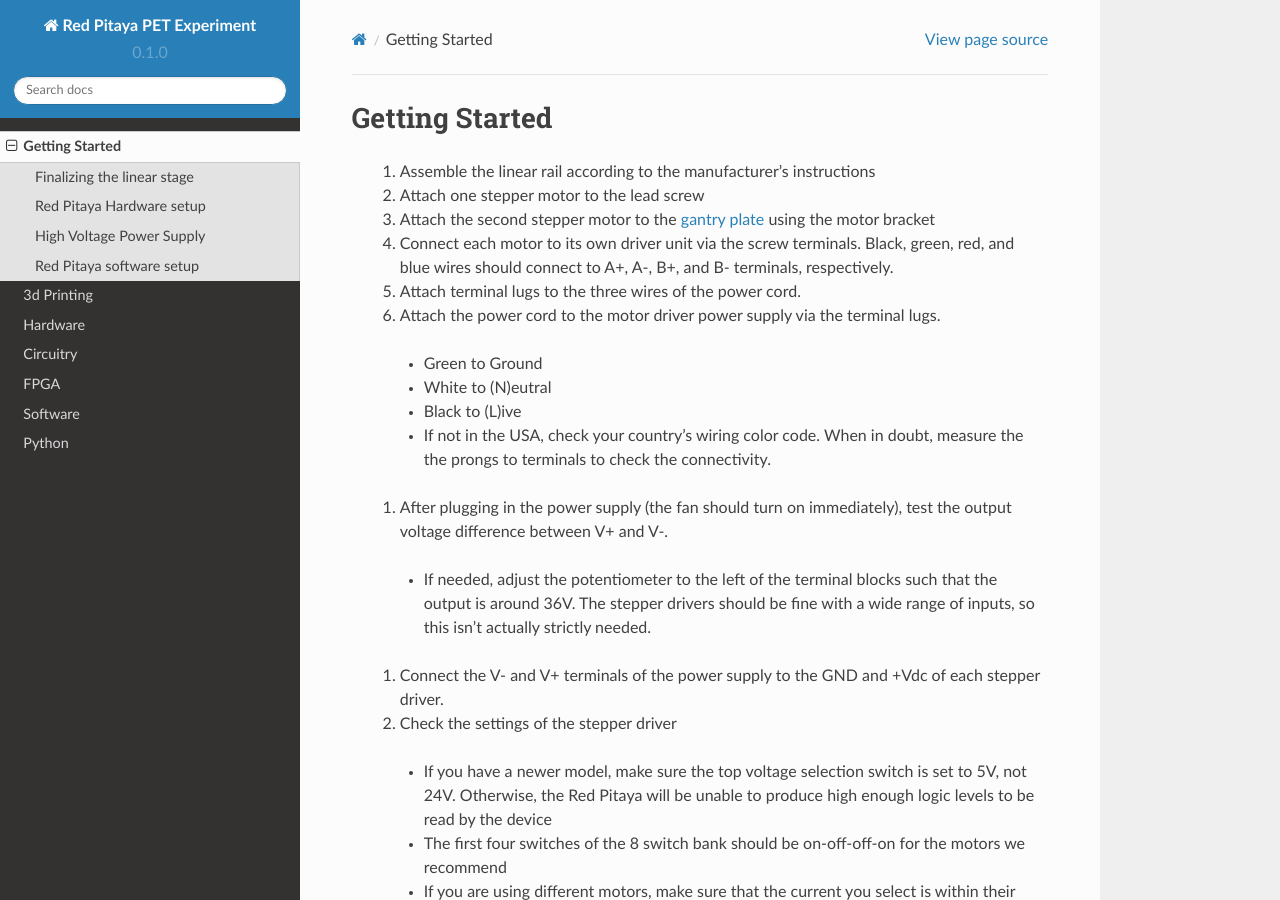
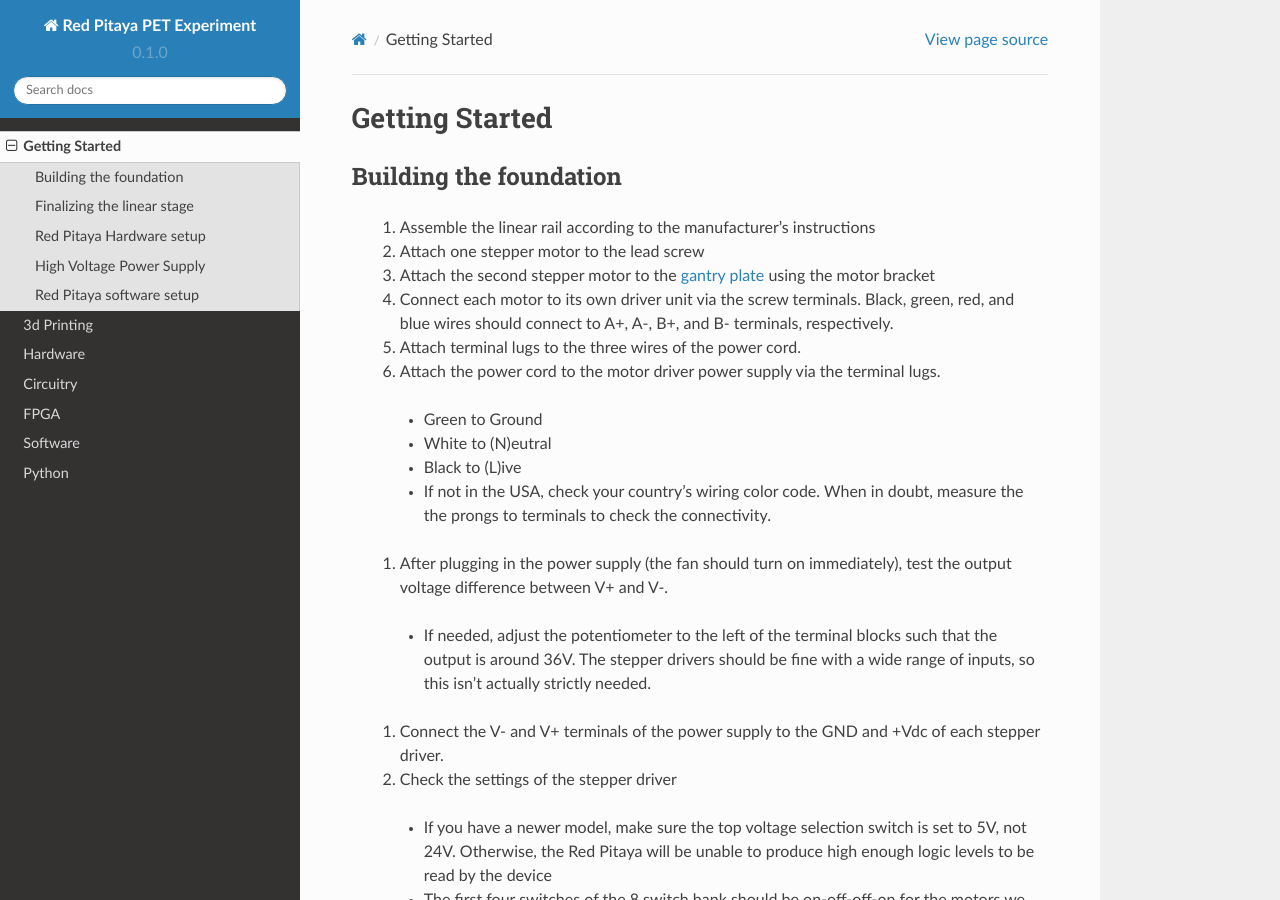
Before and after one commit to UChicagoPhysicsLabs/PositronEmissionTomography, a Sphinx documentation site: the page built from docs/source/getting_started.rst, in a window 1280 px wide and 900 px high. Built offline with Sphinx 7.4.7 and the Read the Docs theme 2.0.0, drawn with Linux system fonts in a browser that asks for light colours.

Commit message:
More tweaks

```diff
--- a/docs/source/3d_printing.rst
+++ b/docs/source/3d_printing.rst
@@ -1,7 +1,3 @@
-
-3d Printing
-******************
-
 3d Printing
 ===============
 
--- a/docs/source/FPGA.rst
+++ b/docs/source/FPGA.rst
@@ -41,7 +41,7 @@
 
 Likewise for channel 2
 If the system is in state 1 or 2 and the complementary input's lower threshold has been surpassed:
-    Change to ``state_coinc_detected`` (3)
+    Change to ``state_coinc_detected`` = 3
     Add a count to the respective channel
 
 If state 1 or 2 has been detected and the same channel's high threshold has been surpassed:
--- a/docs/source/getting_started.rst
+++ b/docs/source/getting_started.rst
@@ -1,6 +1,10 @@
 
 Getting Started
 ====================
+
+
+Building the foundation
+-------------------------
 
   #. Assemble the linear rail according to the manufacturer's instructions
   #. Attach one stepper motor to the lead screw
@@ -15,6 +19,7 @@
     * If not in the USA, check your country's wiring color code.  When in doubt, measure the the prongs to terminals to check the connectivity.
 
   #. After plugging in the power supply (the fan should turn on immediately), test the output voltage difference between V+ and V-.
+
 
     * If needed, adjust the potentiometer to the left of the terminal blocks such that the output is around 36V.  The stepper drivers should be fine with a wide range of inputs, so this isn't actually strictly needed.
 
@@ -39,10 +44,10 @@
   #. Go to the `File Downoads section of the Pololu site <https://www.pololu.com/product-info-merged/1993>`_ and print the .pdf of the mechanical drawing
   #. Using the template, drill out the holes with a #41 (.0960") bit
   #. Use a #4-40 tap to thread holes in the plate
+
     - If you have it, use a slightly larger bit to slightly countersink the holes.
 
   #. Attach the plate to the motor on the gantry plate using the provided set screws
-
   #. 3D print the feet, center channel, and photodetector holder
   #. Using 3M (?) screws and toggle nuts, mount the feet and center channel to the bottom of the rail.
     * The feet should be towards the far ends and the center channel in the middle.  The channel in the central part should be perpendicular to the direction of the rail.
```
